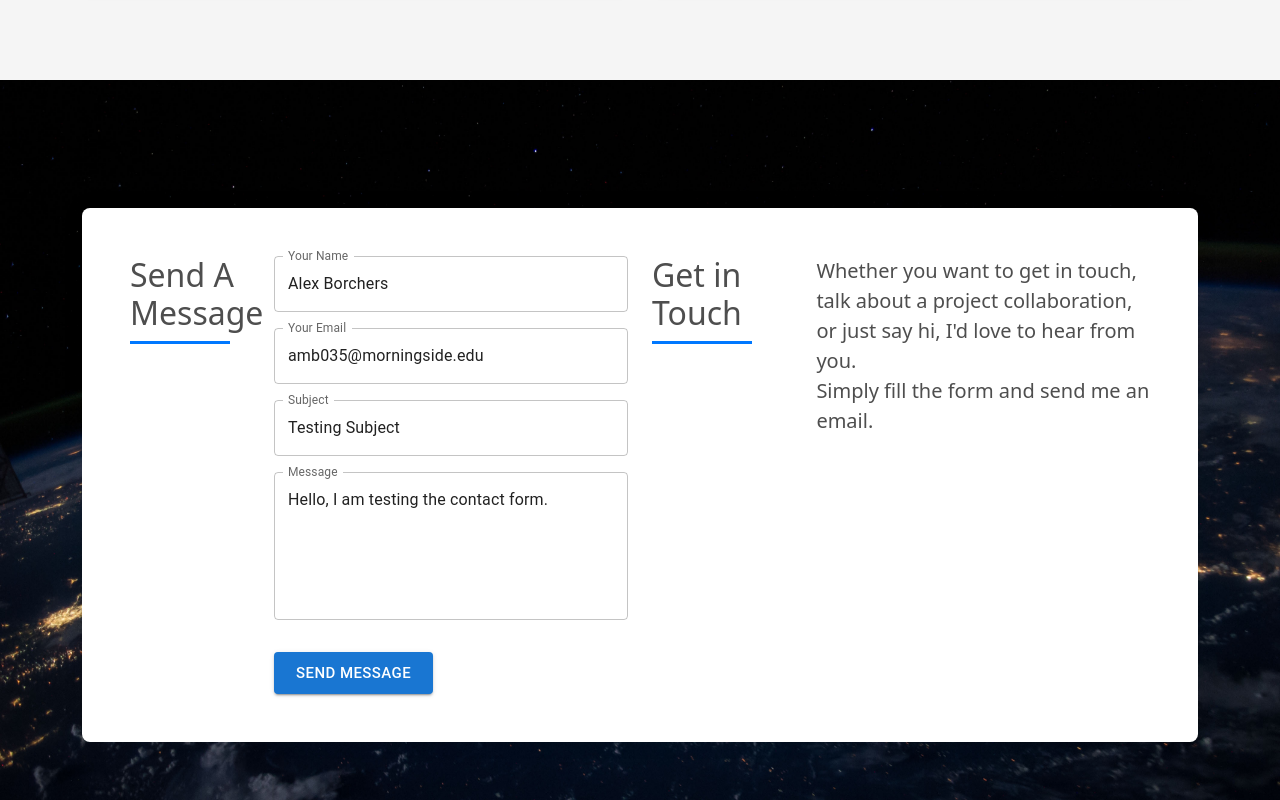
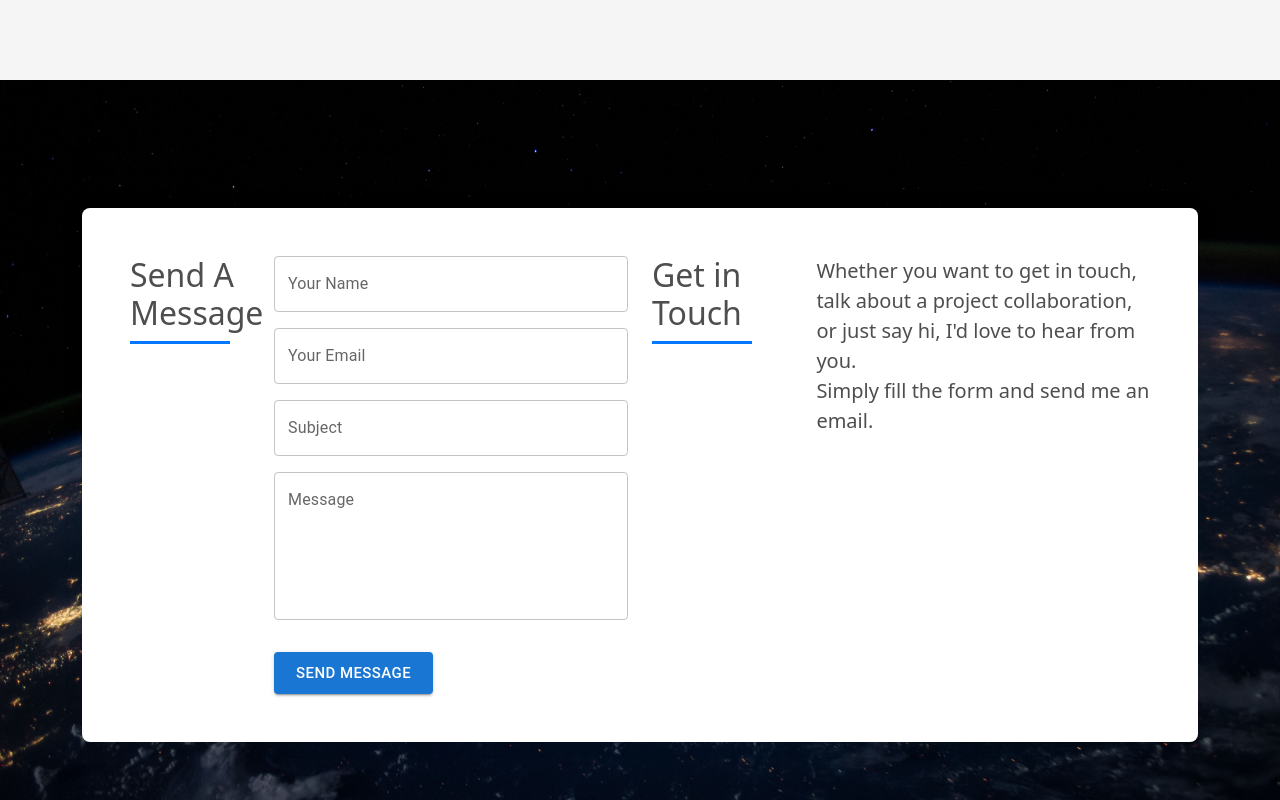
Before and after one commit to AlexBorchers22/personal-portfolio, a React (Create React App) app: page / in a window 1280 px wide. Shown: the part 3146-3946 px from the top of the page. Built offline with nearby package versions, Linux system fonts and the light colour scheme; the HTML template or start-up script is replaced by a standard one.

Commit message:
Removing prefilled info from form, lessening restrictions.

```diff
--- a/src/components/Contact.jsx
+++ b/src/components/Contact.jsx
@@ -5,10 +5,10 @@ import { TextField, Button, Alert, Snackbar } from '@mui/material';
 
 const Contact = () => {
   const [formData, setFormData] = useState({
-    name: 'Alex Borchers',
-    email: 'amb035@morningside.edu',
-    subject: 'Testing Subject',
-    message: 'Hello, I am testing the contact form.'
+    name: '',
+    email: '',
+    subject: '',
+    message: ''
   });
   const [isSubmitting, setIsSubmitting] = useState(false);
   const [notification, setNotification] = useState({ open: false, message: '', severity: 'success' });
@@ -16,10 +16,10 @@ const Contact = () => {
 
   function validateForm(data) {
     const errors = {};
-    if (!data.name || data.name.length < 2) errors.name = 'Name must be at least 2 characters';
+    if (!data.name || data.name.length === 0) errors.name = 'Name is required';
     if (!data.email || !/^[^\s@]+@[^\s@]+\.[^\s@]+$/.test(data.email)) errors.email = 'Please enter a valid email';
-    if (!data.subject || data.subject.length < 4) errors.subject = 'Subject must be at least 4 characters';
-    if (!data.message || data.message.length < 10) errors.message = 'Message must be at least 10 characters';
+    if (!data.subject || data.subject.length === 0) errors.subject = 'Subject is required';
+    if (!data.message || data.message.length === 0) errors.message = 'Message is required';
     return errors;
   }
 
```
